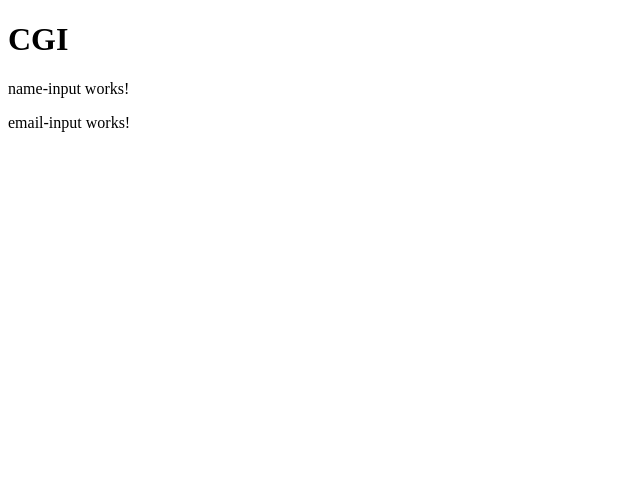
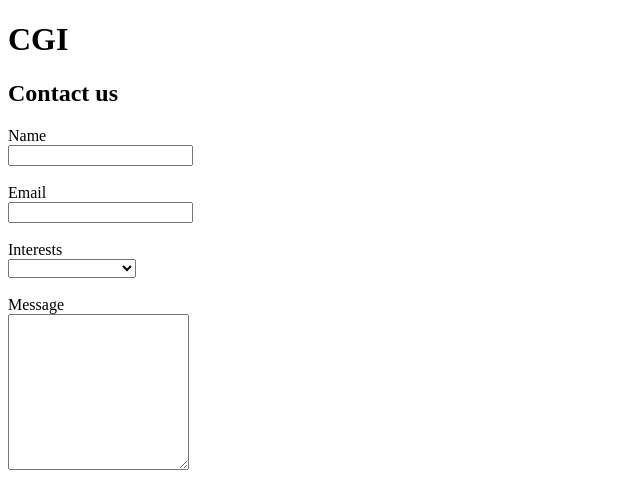
Before and after one commit to roalv7/recrutamento-frontend, an Angular app: page / in a window 1280 px wide. Shown: the top 504 px of the page, without its empty margins (0-640 px from the left). Built offline with nearby package versions, Linux system fonts and the light colour scheme.

Commit message:
update form

```diff
--- a/src/app/app.component.html
+++ b/src/app/app.component.html
@@ -1,3 +1,8 @@
 <h1>CGI</h1>
-<app-name-input></app-name-input>
-<app-email-input></app-email-input>
+<h2>Contact us</h2>
+<form>
+<app-name-input></app-name-input><br>
+<app-email-input></app-email-input><br>
+<app-interests-input></app-interests-input><br>
+<app-message-input></app-message-input>
+</form>
--- a/src/app/app.module.ts
+++ b/src/app/app.module.ts
@@ -6,6 +6,7 @@
 import { NameInputComponent } from './components/name-input/name-input.component';
 import { EmailInputComponent } from './components/email-input/email-input.component';
 import { InterestsInputComponent } from './components/interests-input/interests-input.component';
+import { MessageInputComponent } from './components/message-input/message-input.component';
 
 
 @NgModule({
@@ -14,6 +15,7 @@
     NameInputComponent,
     EmailInputComponent,
     InterestsInputComponent,
+    MessageInputComponent,
 
   ],
   imports: [
--- a/src/app/components/email-input/email-input.component.html
+++ b/src/app/components/email-input/email-input.component.html
@@ -1 +1,3 @@
-<p>email-input works!</p>
+
+    <label for="email">Email</label><br>
+    <input type="email" id="email" name="email"><br>
--- a/src/app/components/interests-input/interests-input.component.html
+++ b/src/app/components/interests-input/interests-input.component.html
@@ -1 +1,10 @@
-<p>interests-input works!</p>
+<label for="interests">Interests</label><br>
+
+<select id="interests">
+    <option value=""></option>
+    <option value="Frontend">Frontend</option>
+    <option value="Backend">Backend</option>
+    <option value="Machine Learning">Machine Learning</option>
+    <option value="Data Science">Data Science</option>
+
+</select><br>
--- /dev/null
+++ b/src/app/components/message-input/message-input.component.html
@@ -0,0 +1,2 @@
+<label for="message">Message</label><br>
+<textarea type="text" id="message" name="message" cols="20" rows="10"></textarea><br>
--- /dev/null
+++ b/src/app/components/message-input/message-input.component.ts
@@ -0,0 +1,15 @@
+import { Component, OnInit } from '@angular/core';
+
+@Component({
+  selector: 'app-message-input',
+  templateUrl: './message-input.component.html',
+  styleUrls: ['./message-input.component.scss']
+})
+export class MessageInputComponent implements OnInit {
+
+  constructor() { }
+
+  ngOnInit(): void {
+  }
+
+}
--- a/src/app/components/name-input/name-input.component.html
+++ b/src/app/components/name-input/name-input.component.html
@@ -1 +1,3 @@
-<p>name-input works!</p>
+
+<label for="name">Name</label><br>
+<input type="text" id="name" name="name"><br>
```
Also changed, not shown: src/app/components/message-input/message-input.component.scss (added), 1 other file (tests, documents, lock files or other folders).
